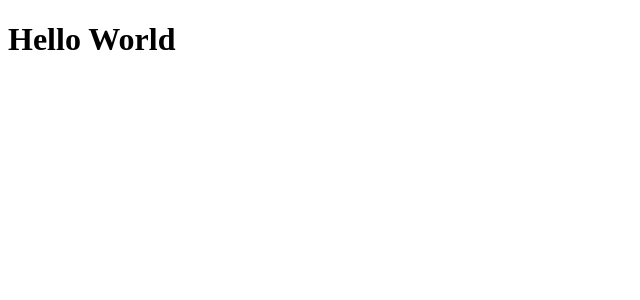
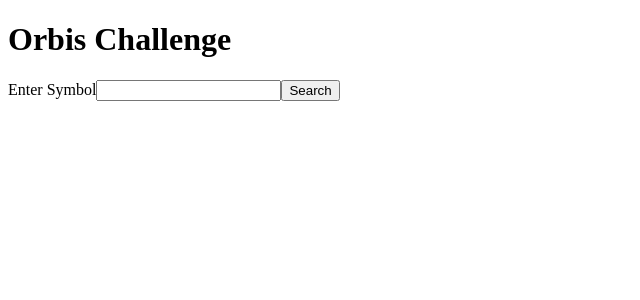
Before and after one commit to chrispiccaro18/orbis-challenge-fe, a React app: page / in a window 1280 px wide. Shown: the top 300 px of the page, without its empty margins (0-640 px from the left). Built offline with nearby package versions, Linux system fonts and the light colour scheme.

Commit message:
basic symbol fetch

```diff
--- a/src/components/App.js
+++ b/src/components/App.js
@@ -1,5 +1,6 @@
 import React from 'react';
+import StockTwits from './StockTwits/StockTwits';
 
 export default function App() {
-  return <h1>Hello World</h1>;
+  return <StockTwits />;
 }
--- /dev/null
+++ b/src/components/StockTwits/StockTwits.js
@@ -0,0 +1,45 @@
+import React, { useState } from 'react';
+// import PropTypes from 'prop-types';
+import { get } from '../../services/request';
+import Tweets from '../Tweets/Tweets';
+
+const StockTwits = () => {
+  const [symbol, setSymbol] = useState(null);
+  const [isLoading, setIsLoading] = useState(false);
+  const [tweets, setTweets] = useState(null);
+
+  const handleChange = event => {
+    setSymbol(event.target.value);
+  };
+
+  const handleSubmit = event => {
+    event.preventDefault();
+    if(symbol) {
+      setIsLoading(true);
+      get(`/symbols/${symbol}`)
+        .then(symbolResponse => {
+          setTweets(symbolResponse.messages);
+          setIsLoading(false);
+        });
+    }
+  };
+
+  return (
+    <>
+      <h1>Orbis Challenge</h1>
+      <form onSubmit={handleSubmit}>
+        <label>
+          {'Enter Symbol'}
+          <input value={symbol} onChange={handleChange} />
+        </label>
+        <button>Search</button>
+      </form>
+      {tweets &&
+        <Tweets tweets={tweets} />
+      }
+      {isLoading && <h2>Loading</h2>}
+    </>
+  );
+};
+
+export default StockTwits;
--- /dev/null
+++ b/src/components/Tweet/Tweet.js
@@ -0,0 +1,36 @@
+import React from 'react';
+import PropTypes from 'prop-types';
+
+const Tweet = ({ tweet }) => {
+  const {
+    body,
+    user,
+  } = tweet;
+
+  const {
+    username,
+  } = user;
+
+  return (
+    <li>
+      <h2>{username}</h2>
+      <p>{body}</p>
+    </li>
+  );
+};
+
+Tweet.propTypes = {
+  tweet: PropTypes.objectOf({
+    id: PropTypes.string.isRequired,
+    body: PropTypes.string.isRequired,
+    created_at: PropTypes.string.isRequired,
+    user: PropTypes.objectOf({
+      id: PropTypes.string.isRequired,
+      username: PropTypes.string.isRequired,
+      avatar_url: PropTypes.string.isRequired,
+      like_count: PropTypes.number.isRequired,
+    })
+  })
+};
+
+export default Tweet;
--- /dev/null
+++ b/src/components/Tweets/Tweets.js
@@ -0,0 +1,31 @@
+import React from 'react';
+import PropTypes from 'prop-types';
+import Tweet from '../Tweet/Tweet';
+
+const Tweets = ({ tweets }) => {
+  const listOfTweets = tweets.map(tweet => {
+    return <Tweet key={tweet.id} tweet={tweet} />;
+  });
+
+  return (
+    <ul>
+      {listOfTweets}
+    </ul>
+  );
+};
+
+Tweets.propTypes = {
+  tweets: PropTypes.arrayOf({
+    id: PropTypes.string.isRequired,
+    body: PropTypes.string.isRequired,
+    created_at: PropTypes.string.isRequired,
+    user: PropTypes.objectOf({
+      id: PropTypes.string.isRequired,
+      username: PropTypes.string.isRequired,
+      avatar_url: PropTypes.string.isRequired,
+      like_count: PropTypes.number.isRequired,
+    })
+  })
+};
+
+export default Tweets;
--- /dev/null
+++ b/src/services/request.js
@@ -0,0 +1,20 @@
+const request = (path, method, body) => {
+  // eslint-disable-next-line no-undef
+  return fetch(`${process.env.API_URL}${path}`, {
+    method,
+    headers: {
+      'Content-Type': 'application/json',
+    },
+    body: body ? JSON.stringify(body) : null
+  })
+    .then(res => ([res.ok, res.json()]))
+    .then(([ok, json]) => {
+      if(!ok) throw 'Unable to fetch.';
+      return json;
+    });
+};
+
+export const post = (path, body) => request(path, 'POST', body);
+export const get = path => request(path, 'GET');
+export const patch = (path, body) => request(path, 'PATCH', body);
+export const del = path => request(path, 'DELETE');
```
